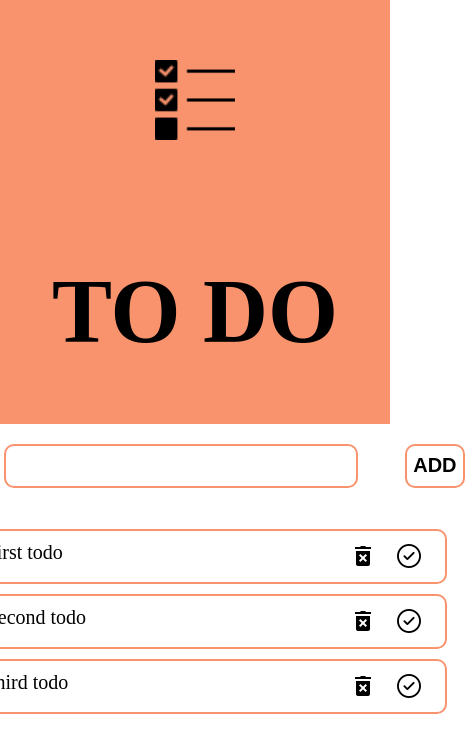
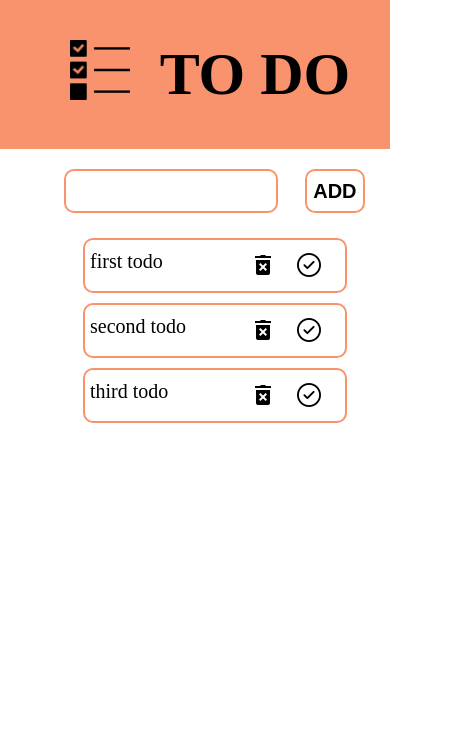
Before and after one commit to GSG-K3/to-do-BRNH, a website: page index.html in a window 390 px wide. Shown: the whole page, 465 px wide, since content can reach past the window. Drawn offline with Linux system fonts and the light colour scheme; a web font is replaced by a local one.

Commit message:
fix queries

```diff
--- a/index.html
+++ b/index.html
@@ -14,7 +14,6 @@
       <img class= "icon" src="./img/logo.png" alt="logo icon">
       <h1>TO DO</h1>
     </header>
-    <div class="container">
 
       <form id="add-todo" class="add-todo-style">
         <label for="description">Name</label>
@@ -25,7 +24,6 @@
       <div id = "todo-container">
         <ul id='list'>
         </ul>
-    </div>
     </div>
 
   </body>
--- a/style.css
+++ b/style.css
@@ -13,8 +13,8 @@ header{
     font-family: 'Zhi Mang Xing', 'cursive';
     display: flex;
     flex-direction: row;
-    flex-wrap: wrap;
     justify-content: center;
+    width: 100vw;
 
 }
 
@@ -36,7 +36,6 @@ header{
     height: 30px;
     border: 2px solid rgba(247, 113, 64, 0.76);
     border-radius: 10px;
-    margin: 0 20px 0 40px;
     padding: 5px;
     font-size: 20px;
     outline: none;
@@ -44,7 +43,6 @@ header{
 
 }
 .addbutton{
-
     background-color: white;
     font-size: 20px;
     font-weight: bold;
@@ -54,12 +52,6 @@ header{
 
 }
 
-
-.container {
-    display: flex;
-    flex-direction: column;
-    align-items: center;
-}
 .deletebutton{
     width: 40px;
     height: 30px;
@@ -103,10 +95,30 @@ ul{
     width: 450px;
     border: 2px solid rgba(247, 113, 64, 0.76);
     padding: 10px 5px 5px;
-    margin: 5px;
+    margin: 5px 0;
     font-size: 20px;
 }
 
 label{
     color: white;
 }
+
+@media only screen  and (max-width: 578px){
+    header{
+        font-size: 30px;
+    }
+    .icon{
+        width: 60px;
+        height: 60px;
+        margin: 40px 30px;
+       }
+       .list-style{
+        width: 250px;
+
+       }
+
+       .description-style{
+           width: 200px;
+       }
+
+}
```
